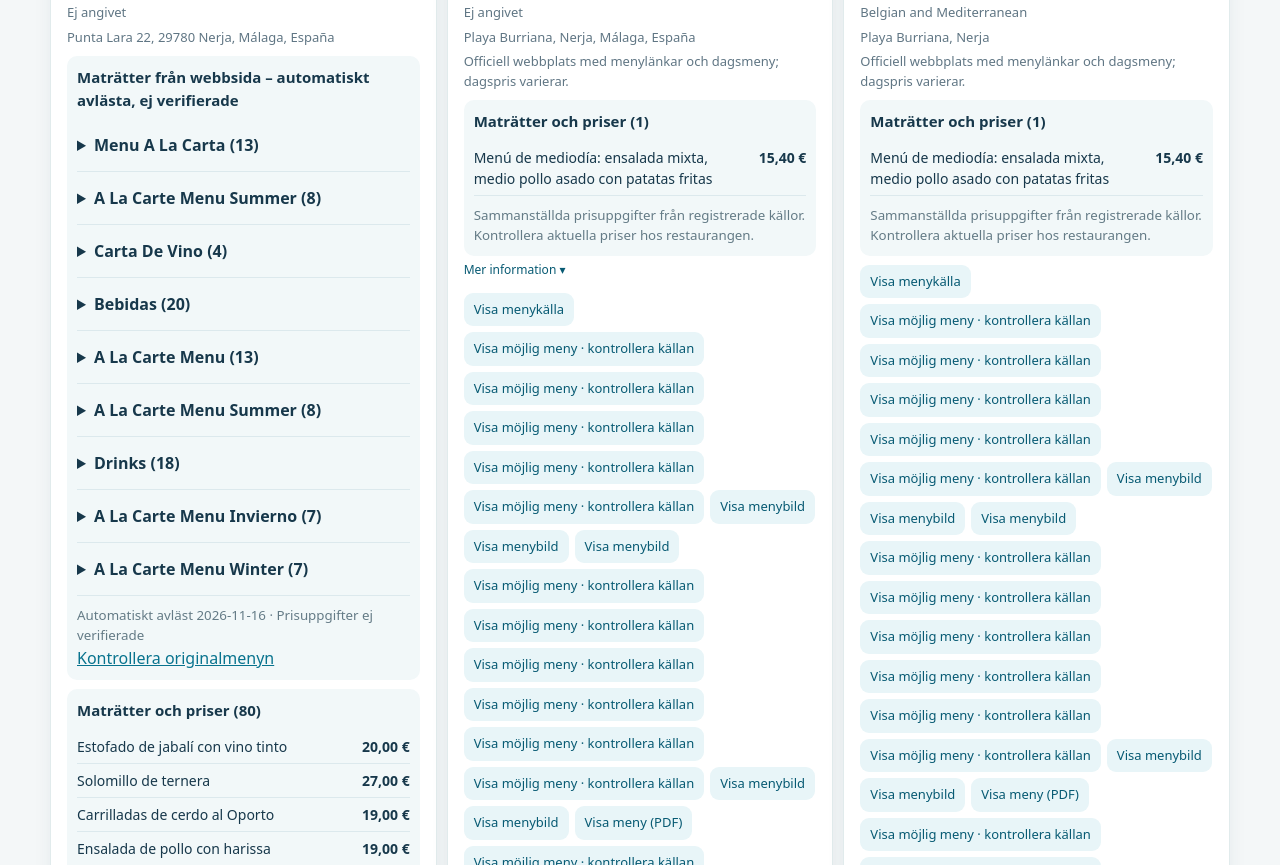
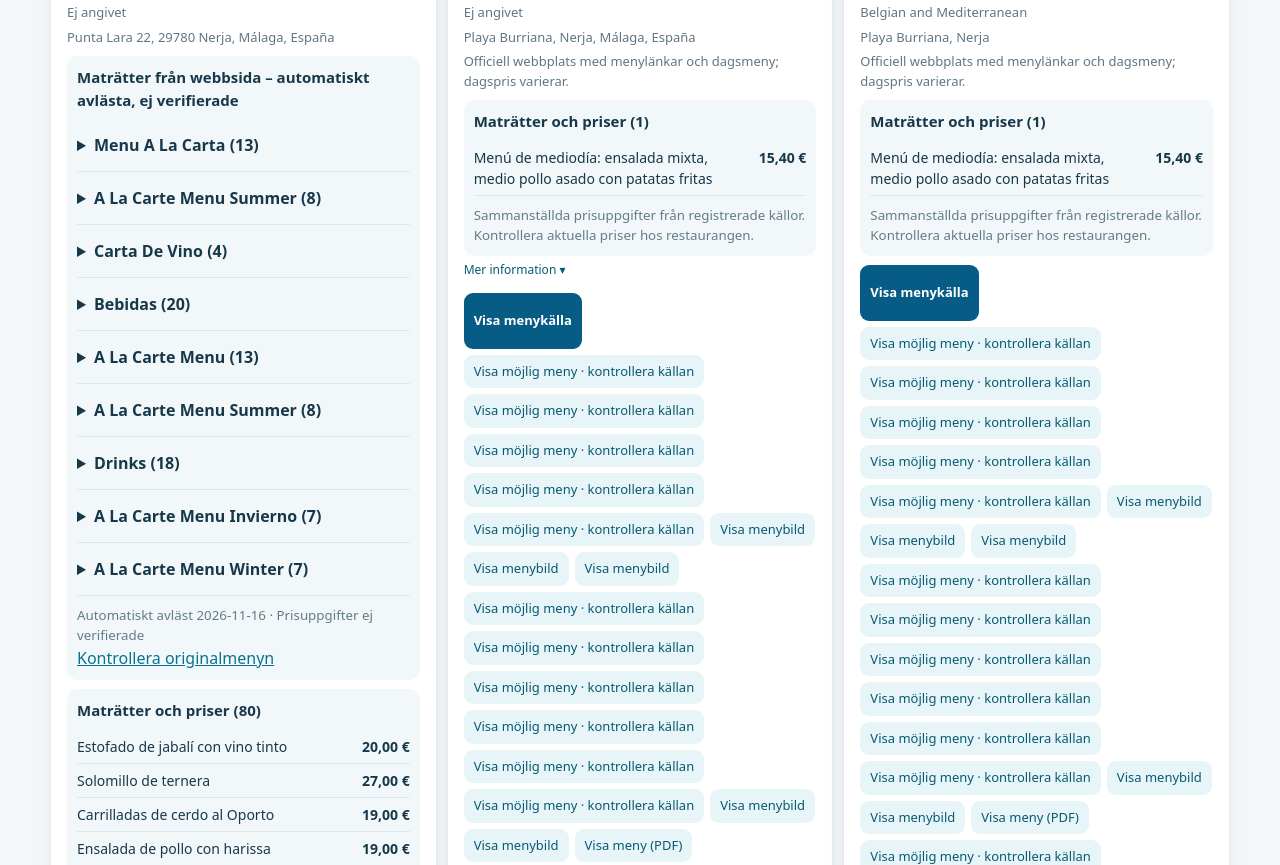
Before and after one commit to tuffysan/nerja-food-guide, a plain HTML site: page index.html in a window 1280 px wide. Shown: the part 2174-3039 px from the top of the page. Drawn offline with nearby package versions, Linux system fonts and the light colour scheme.

Commit message:
Make available restaurant menu links prominent and mobile friendly

```diff
--- a/assets/guide-v3.css
+++ b/assets/guide-v3.css
@@ -101,3 +101,5 @@ main{padding-top:16px}
 .coverage-list{columns:2;max-height:400px;overflow:auto;padding-left:22px}
 .coverage-list li{break-inside:avoid;margin:6px 0;font-size:13px}
 @media(max-width:650px){.coverage-list{columns:1}}
+
+.primary-menu-link{display:inline-flex!important;align-items:center;justify-content:center;background:#075c86!important;color:#fff!important;font-weight:700;border-radius:10px;padding:10px 14px;text-decoration:none;min-height:42px}.primary-menu-link:hover{background:#034365!important}
```
